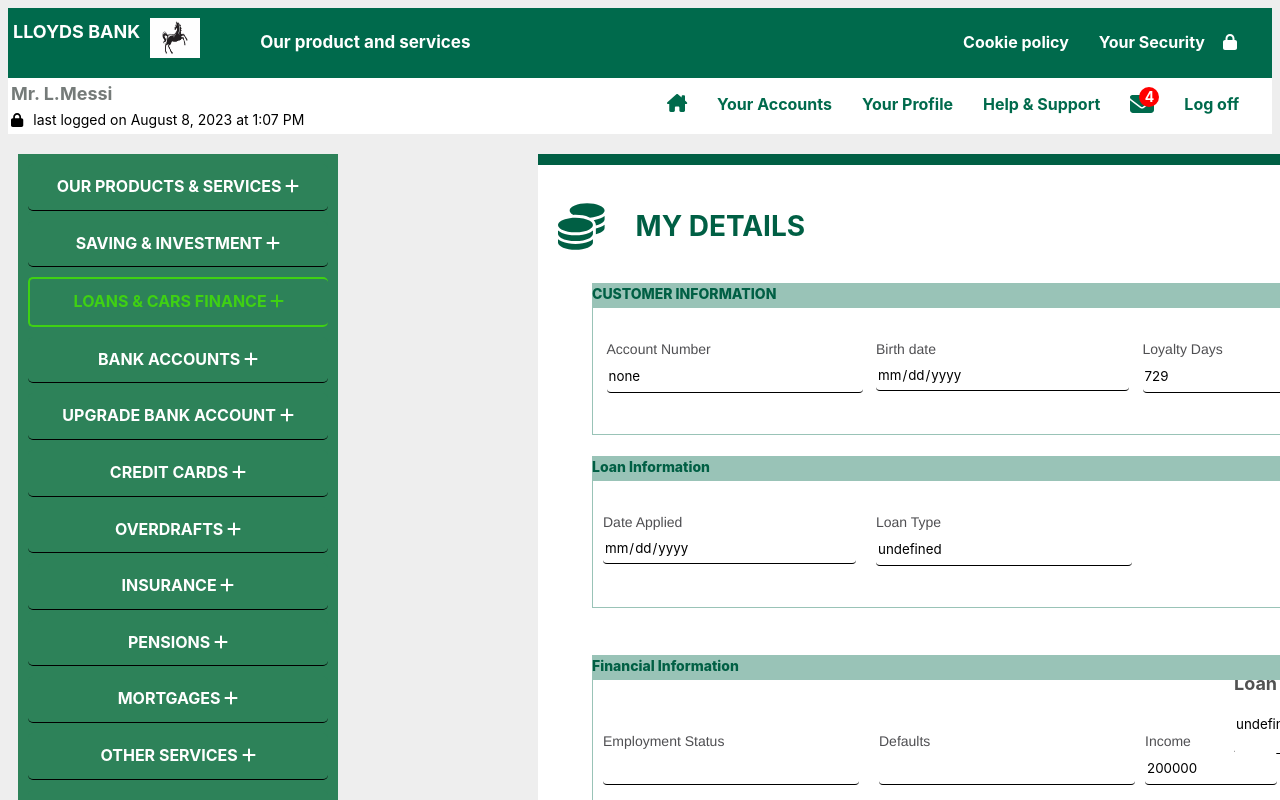
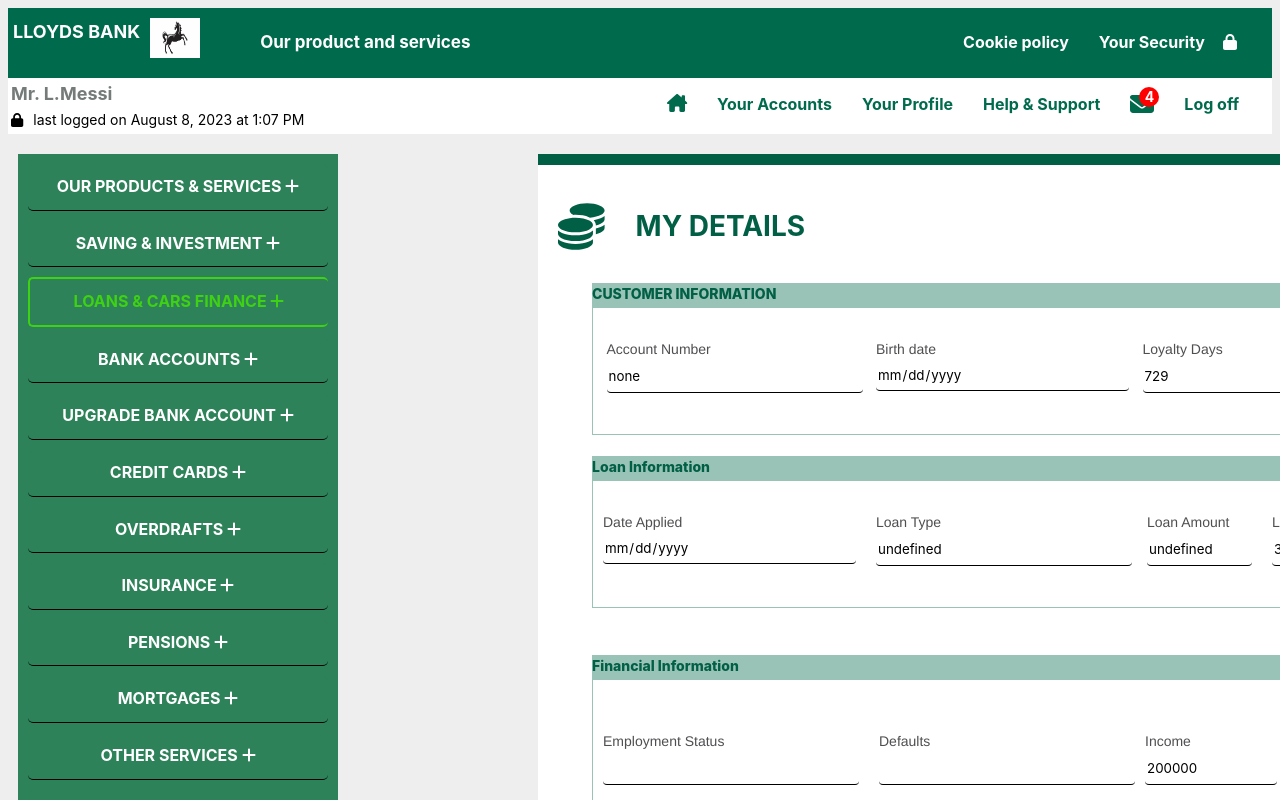
Before and after one commit to Safo-Samson/customer-interface-decisioning, a React (Vite) app: page /CustomerInfo in a window 1280 px wide. Shown: the top 800 px of the page. Built offline with nearby package versions, Linux system fonts and the light colour scheme.

Commit message:
fix styling

```diff
--- a/src/components/InformationCheck/InformationCheck.css
+++ b/src/components/InformationCheck/InformationCheck.css
@@ -167,7 +167,7 @@
 	margin-top: 30px;
 }
 
-.loanAmount {
+.loanAmountinfo {
 	display: flex;
 	flex-direction: column;
     margin-left:15px;
@@ -185,6 +185,7 @@
 .loanTerm {
 	display: flex;
 	flex-direction: column;
+	margin-left: 20px;
 
 	margin-top: 30px;
 }
@@ -192,7 +193,7 @@
 	width: 108px;
 }
 
-.loanAmount input, .dependents input {
+.loanAmountinfo input, .dependents input {
 	width: 101px;
 }
 
--- a/src/components/InformationCheck/InformationCheck.jsx
+++ b/src/components/InformationCheck/InformationCheck.jsx
@@ -19,7 +19,7 @@ const InformationCheck= () => {
     }
 
 	const [loanType, setType] = useState(location.state?.loanType || "undefined");
-	const [loanAmount, setAmount] = useState(location.state?.amount || "undefined");
+	const [loanAmountinfo, setAmountInfo] = useState(location.state?.amount || "undefined");
 	const [dateApplied, setValue] = useState(location.state?.dateApplied || "undefined");
 	const [AccountNo, setAccount] = useState(location.state?.AccountNo || "none");
 	const [creditScore, setScore] = useState(location.state?.creditScore);
@@ -118,15 +118,15 @@ const InformationCheck= () => {
                                     readOnly
 								    />
 							    </div>
-                                <div className="loanAmount">
-                                    <label htmlFor="loanAmount"> Loan Amount</label>
+                                <div className="loanAmountinfo">
+                                    <label htmlFor="loanAmountinfo"> Loan Amount</label>
                                     <input
-                                        value={loanAmount}
-                                        onChange={(e) => setAmount(e.target.value)}
-                                        type="loanAmount"
+                                        value={loanAmountinfo}
+                                        onChange={(e) => setAmountInfo(e.target.value)}
+                                        type="loanAmountinfo"
                                         placeholder=""
-                                        id="loanAmount"
-                                        name="loanAmount"
+                                        id="loanAmountinfo"
+                                        name="loanAmountinfo"
                                         readOnly
                                     />
                                 </div>
```
